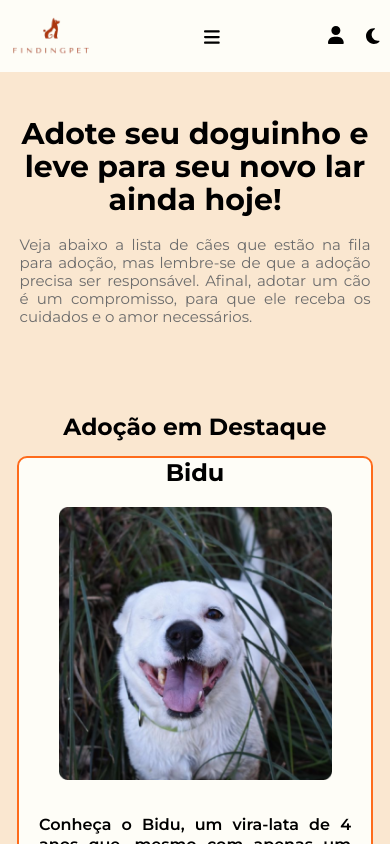
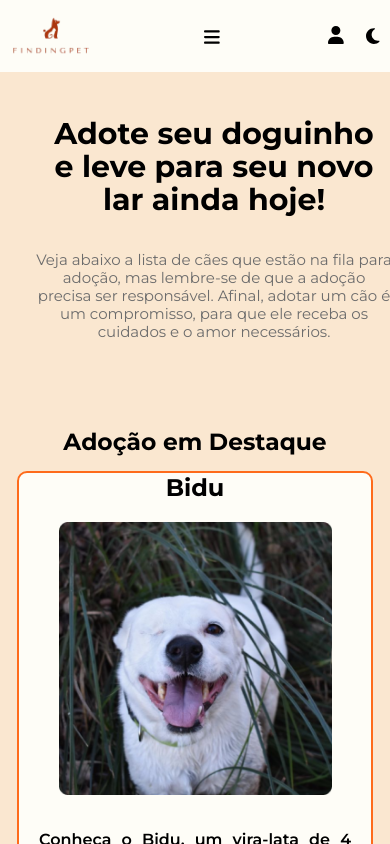
Before and after one commit to lucasgomesdesouza/finding-pets, a React (Create React App) app: page /adopt in a window 390 px wide. Shown: the top 844 px of the page. Built offline with nearby package versions, Linux system fonts and the light colour scheme.

Commit message:
final-adjustment

```diff
--- a/src/components/HeroContent/HeroSection.jsx
+++ b/src/components/HeroContent/HeroSection.jsx
@@ -9,7 +9,7 @@ const HeroSection = ({image, title, description, alt, button = false, isAdoptPag
             <div>
                 <img src={image} alt={alt} />
             </div>
-            <div className={styles.heroContentMobile}>
+            <div className={isAdoptPage? styles.adoptHeroContentMobile : styles.heroContentMobile}>
                 <h2>{title}</h2>
                 <p>
                     {description.split('\n').map((line, index) => (
--- a/src/components/HeroContent/HeroSection.module.css
+++ b/src/components/HeroContent/HeroSection.module.css
@@ -76,8 +76,17 @@
         flex-direction: column;
         align-items: center;
         justify-content: center;
-        margin-left: 25px;
-        max-width: 100%;
+        margin-left: 36px;
+        width: 100%;
+    }
+
+    .adopt_hero_section .adoptHeroContentMobile{
+        display: flex;
+        flex-direction: column;
+        align-items: center;
+        justify-content: center;
+        margin-left: 38px;
+        width: 100%;
     }
 
     .hero_section h2 {
@@ -86,15 +95,17 @@
 
     .adopt_hero_section h2 {
         text-align: center;
+        width: 110%;
     }
 
-    .hero_section p {
+    .hero_section .heroContentMobile p {
         justify-content: center;
-        text-align: center !important;
+        text-align: center ;
     }
 
-    .adopt_hero_section p {
+    .adopt_hero_section .adoptHeroContentMobile p {
         text-align: center;
+        width: 115%;
     }
 
 }
```
